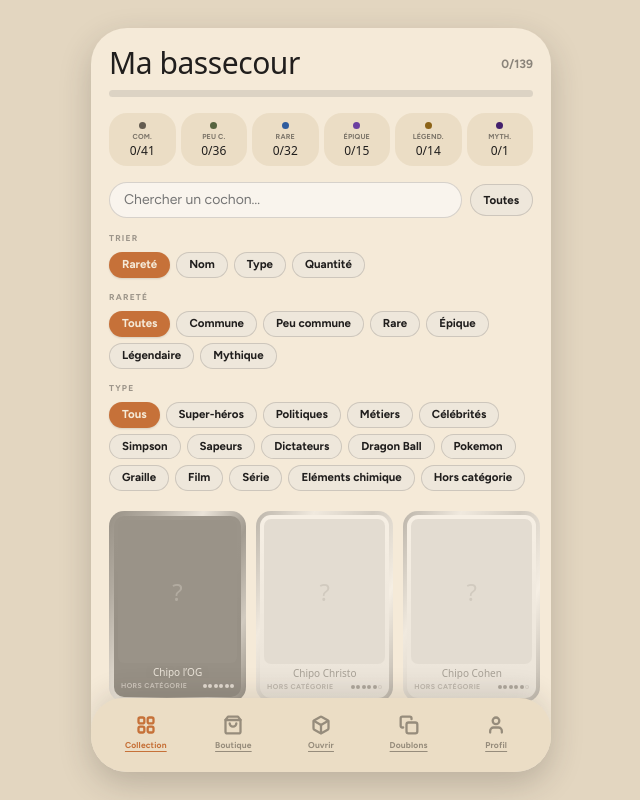
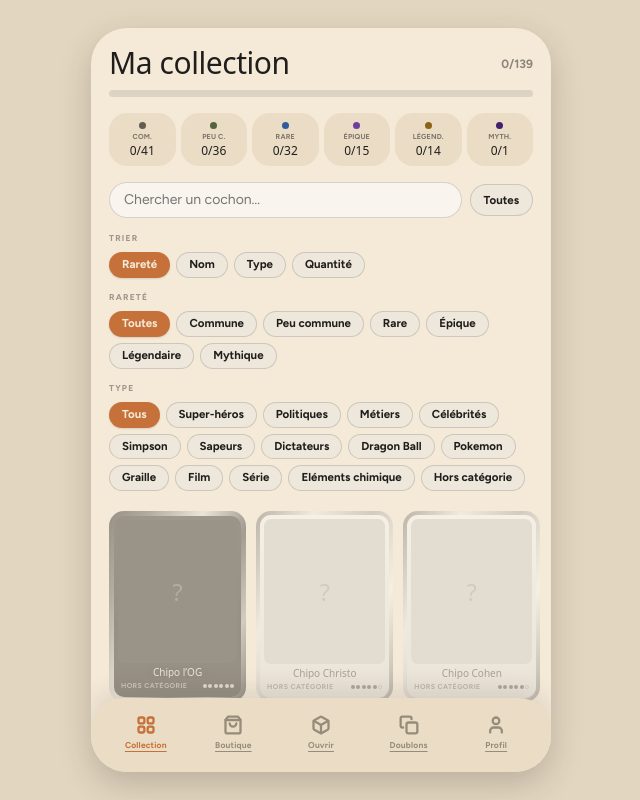
Before and after one commit to dukes-12/TCG-PIG, a React (Vite) app in the folder repo/: page /profile#/collection in a window 1280 px wide. Shown: the whole page, without its empty margins (319-959 px from the left). Built offline with nearby package versions, Linux system fonts and the light colour scheme; a web font is replaced by a local one.

Commit message:
correction collection

```diff
--- a/repo/index.html
+++ b/repo/index.html
@@ -5,7 +5,7 @@
     <link rel="icon" href="/favicon.svg" type="image/svg+xml" />
     <meta name="viewport" content="width=device-width, initial-scale=1, viewport-fit=cover" />
     <meta name="theme-color" content="#f5ead8" />
-    <meta name="description" content="Grouin — collectionne, ouvre des sacs, complète ta bassecour de cochons." />
+    <meta name="description" content="Grouin — collectionne, ouvre des sacs, complète ta collection de cochons." />
     <link rel="manifest" href="/manifest.webmanifest" />
     <title>Grouin — TCG cochons</title>
   </head>
--- a/repo/src/screens/CollectionScreen.tsx
+++ b/repo/src/screens/CollectionScreen.tsx
@@ -48,7 +48,7 @@ export default function CollectionScreen() {
     <div className="screen">
       <div className="screen-inner">
         <div style={{ display: 'flex', alignItems: 'flex-end', gap: 10 }}>
-          <h1 style={{ fontSize: 30, margin: 0, lineHeight: 1 }}>Ma bassecour</h1>
+          <h1 style={{ fontSize: 30, margin: 0, lineHeight: 1 }}>Ma collection</h1>
           <span style={{ marginLeft: 'auto', fontSize: 12, fontWeight: 700, opacity: 0.5, paddingBottom: 4 }}>
             {uniq}/{TOTAL_CARDS}
           </span>
```
